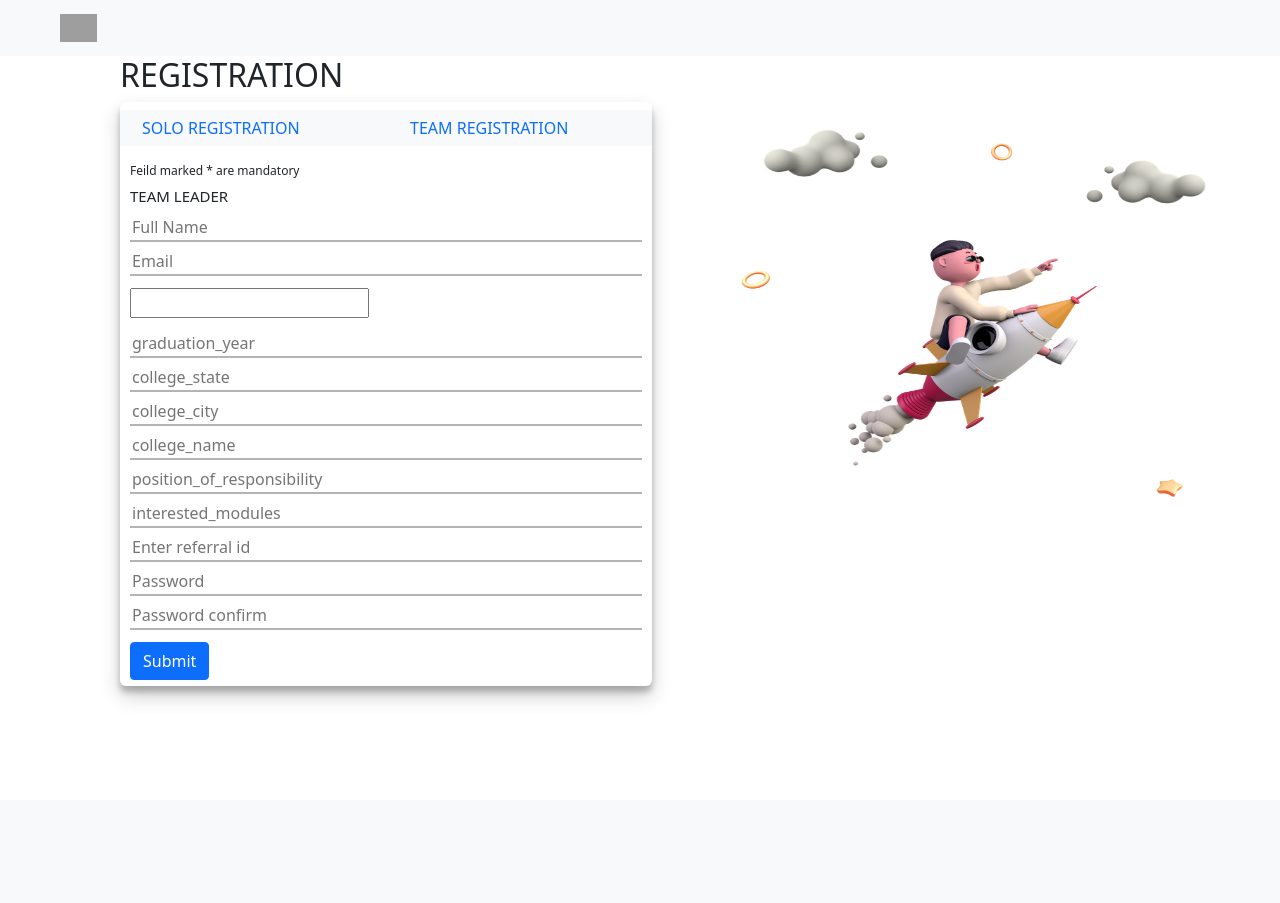
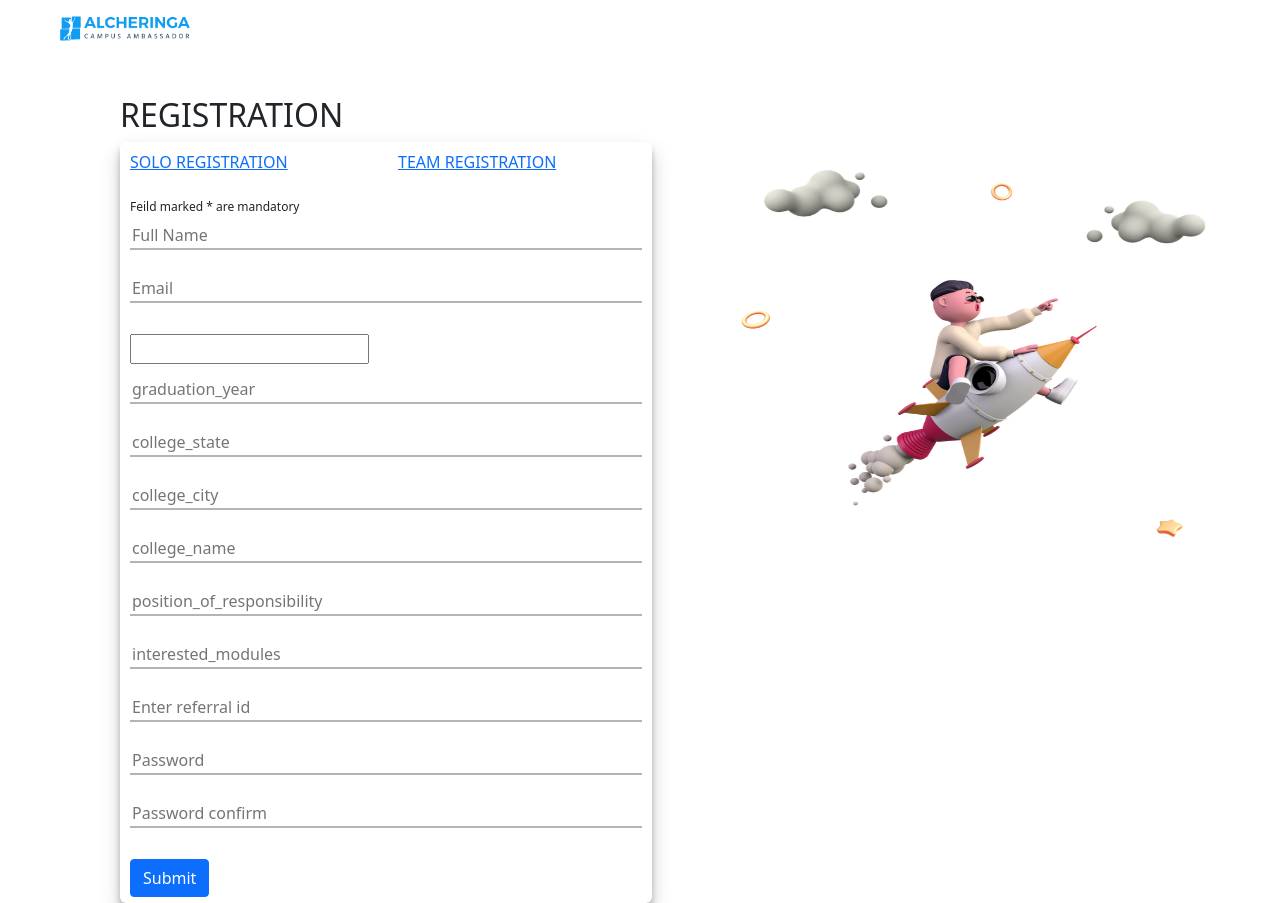
Before and after one commit to ankit11hab/ca-portal, a Django app: page /users/register-single/ in a window 1280 px wide. Before the commit the page ends 699 px from the top, so only its background shows below. Run offline with Django 3.2, Linux system fonts and the light colour scheme; some libraries are stand-ins or nearby versions; grey boxes are pictures that could not be loaded.

Commit message:
new form added

```diff
--- a/static/css/index.css
+++ b/static/css/index.css
@@ -64,7 +64,16 @@
   border-right: none;
   border-bottom: 2px solid rgb(180 180 180);
   width: 100%;
+  margin-bottom: 25px;
 }
 .input_field:focus{
    outline: none;
 }
+
+.register-top{
+    text-align: center;
+}
+
+.errorlist{
+    color:red;
+}
--- a/templates/users/register_single.html
+++ b/templates/users/register_single.html
@@ -4,10 +4,10 @@
 {%block title%}Alcheringa {%endblock%}
 {% block body %}
 {% load crispy_forms_tags %}
-<nav class="navbar navbar-light bg-light">
+<nav class="navbar navbar-light pb-5">
 	<div class="container-fluid">
 		<a class="navbar-brand ms-5" href="#">
-			<img src="{% static 'images/Logo.png' %" alt="" width="auto" height="28" class="d-inline-block align-text-top">
+			<img src="{% static 'images/Logo.png' %}" alt="" width="auto" height="28" class="d-inline-block align-text-top">
 
 		</a>
 	</div>
@@ -17,14 +17,14 @@
 		<div class="container form-wrapper">
 			<h2>REGISTRATION</h2>
 			<div class="form">
-				<div class="form-head my-2">
+				<div class="form-head my-2 mb-4">
 					<div class="row">
-						<div class="col bg-light">
-							<a href="{% url 'register_single' %}" type="button" class="btn btn-outline-primary">SOLO
+						<div class="col-sm-6">
+							<a href="{% url 'register_single' %}" type="button" class="register-top">SOLO
 								REGISTRATION</a>
 						</div>
-						<div class="col bg-light">
-							<a href="{% url 'register_group' %}" type="button" class="btn btn-outline-primary">TEAM
+						<div class="col-sm-6">
+							<a href="{% url 'register_group' %}" type="button" class="register-top">TEAM
 								REGISTRATION</a>
 						</div>
 					</div>
@@ -38,10 +38,9 @@
 						{% for field in single_user_register_form %}
 						{% if field.errors %}
 						<li>
-							{{ field.label }}
 							<ul class="errorlist">
 								{% for error in field.errors %}
-								<li>{{ error }}</li>
+									{{ error }}
 								{% endfor %}
 							</ul>
 						</li>
@@ -49,12 +48,7 @@
 						{% endfor %}
 					</ul>
 					<p class="my-1">Feild marked * are mandatory</p>
-					<div class="entry-head">
-						<h8>
-							TEAM LEADER
-						</h8>
 
-					</div>
 
 					{{ single_user_register_form.firstname }}
 					{{ single_user_register_form.email }}
@@ -83,7 +77,7 @@
 
 {% endblock %}
 {% block script %}
-<script>
+<!-- <script>
     function group_user_register_form(event) {
         if(document.querySelector("#group_user_register_form").style.display=="none"){
             document.querySelector("#single_user_register_form").style.display="none"
@@ -96,5 +90,5 @@
             document.querySelector("#single_user_register_form").style.display="block"
         }
     }
-</script>
+</script> -->
 {% endblock %}
```
